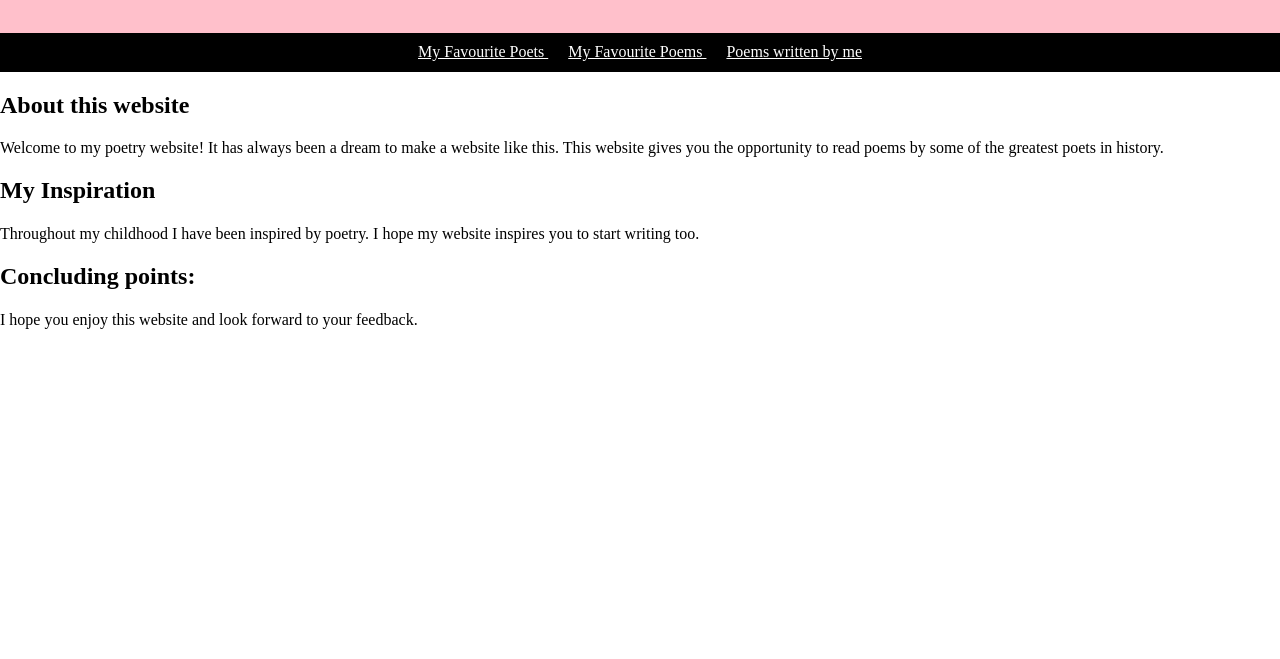
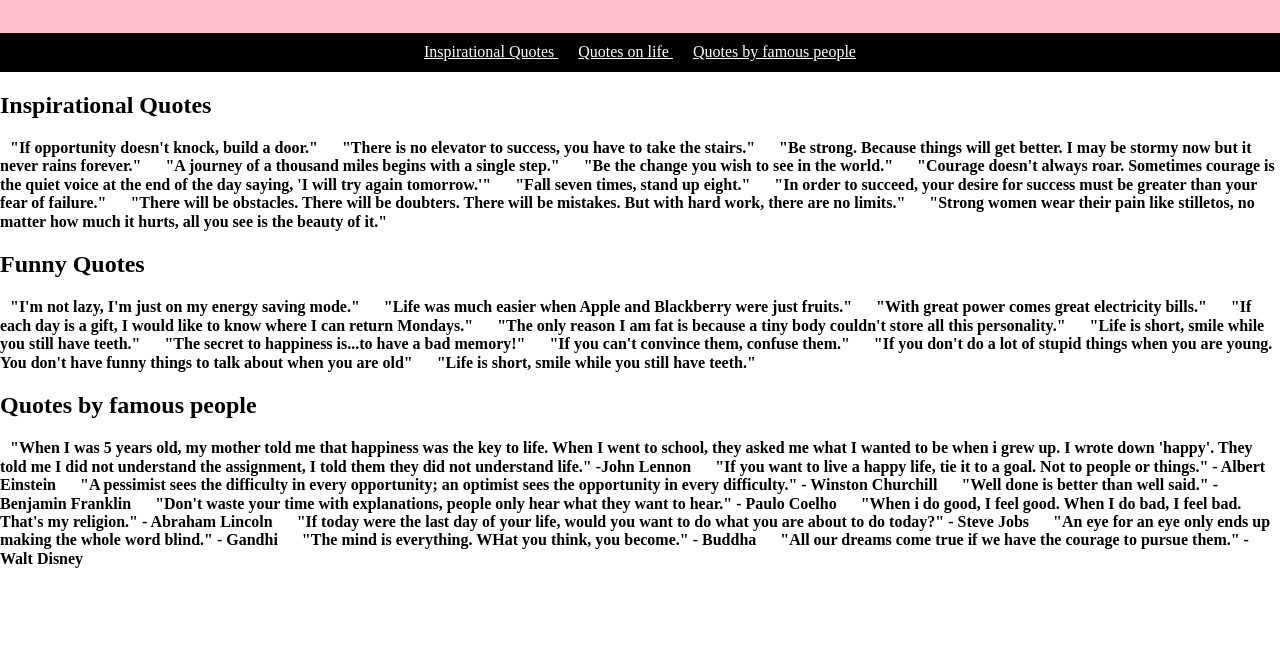
Before and after one commit to PavitraP/first_site, a plain HTML site: page index.html in a window 1280 px wide. Shown: the part 141-800 px from the top of the page. Drawn offline with nearby package versions, Linux system fonts and the light colour scheme.

Commit message:
1/12/2014

```diff
--- a/index.html
+++ b/index.html
@@ -27,24 +27,58 @@
       display: inline;
       padding: 0px 10px 0px 10px;
     }
+    {
+    .first{background-image: url("http://ahdimages.com/famous-quotes-famous-people/famous-quotes-by-famous-people-6/");
+    }
   </style>
 </head>
 <body>
   <header>
-    <h1> Poetry Paradise </h1>
+    <h1> Quotopia </h1>
     <ul>
-      <li><a href="#"> My Favourite Poets </a></li>
-      <li><a href="#"> My Favourite Poems </a></li>
-      <li><a href="#"> Poems written by me </a></li>
+      <li><a href="#"> Inspirational Quotes </a></li>
+      <li><a href="#"> Quotes on life </a></li>
+      <li><a href="#"> Quotes by famous people </a></li>
     </ul>
   </header>
   <style>
   ul {background-color: black;}
   </style>
-  <h2> About this website </h2>
-  <p> Welcome to my poetry website! It has always been a dream to make a website like this. This website gives you the opportunity to read poems by some of the greatest poets in history.</p>
-  <h2> My Inspiration </h2>
-  <p> Throughout my childhood I have been inspired by poetry. I hope my website inspires you to start writing too. </p>
-  <h2> Concluding points: </h2>
-  <p> I hope you enjoy this website and look forward to your feedback. </p>
+  <h2> Inspirational Quotes </h2>
+  <p> <b>
+   <li>"If opportunity doesn't knock, build a door." </li>
+   <li> "There is no elevator to success, you have to take the stairs." </li>
+   <li> "Be strong. Because things will get better. I may be stormy now but it never rains forever." </li>
+   <li> "A journey of a thousand miles begins with a single step." </li>
+   <li> "Be the change you wish to see in the world." </li>
+   <li> "Courage doesn't always roar. Sometimes courage is the quiet voice at the end of the day saying, 'I will try again tomorrow.'" </li>
+   <li> "Fall seven times, stand up eight." </li>
+   <li> "In order to succeed, your desire for success must be greater than your fear of failure." </li>
+   <li> "There will be obstacles. There will be doubters. There will be mistakes. But with hard work, there are no limits." </li>
+  <li> "Strong women wear their pain like stilletos, no matter how much it hurts, all you see is the beauty of it." </li>
+  </b> </p>
+  <h2> Funny Quotes </h2>
+  <p> <b> <li> "I'm not lazy, I'm just on my energy saving mode." </li>
+  <li> "Life was much easier when Apple and Blackberry were just fruits." </li>
+  <li> "With great power comes great electricity bills." </li>
+  <li> "If each day is a gift, I would like to know where I can return Mondays." </li>
+  <li> "The only reason I am fat is because a tiny body couldn't store all this personality." </li>
+  <li> "Life is short, smile while you still have teeth." </li>
+  <li> "The secret to happiness is...to have a bad memory!" </li>
+  <li> "If you can't convince them, confuse them." </li>
+  <li> "If you don't do a lot of stupid things when you are young. You don't have funny things to talk about when you are old" </li>
+  <li> "Life is short, smile while you still have teeth." </li>
+</b> <h2> Quotes by famous people </h2>
+  <p> <b>
+  <li> "When I was 5 years old, my mother told me that happiness was the key to life. When I went to school, they asked me what I wanted to be when i grew up. I wrote down 'happy'. They told me I did not understand the assignment, I told them they did not understand life." -John Lennon </li>
+  <li> "If you want to live a happy life, tie it to a goal. Not to people or things." - Albert Einstein </li>
+  <li> "A pessimist sees the difficulty in every opportunity; an optimist sees the opportunity in every difficulty." - Winston Churchill </li>
+  <li> "Well done is better than well said." - Benjamin Franklin </li>
+  <li> "Don't waste your time with explanations, people only hear what they want to hear." - Paulo Coelho </li>
+  <li> "When i do good, I feel good. When I do bad, I feel bad. That's my religion." - Abraham Lincoln </li>
+  <li> "If today were the last day of your life, would you want to do what you are about to do today?" - Steve Jobs </li>
+  <li> "An eye for an eye only ends up making the whole word blind." - Gandhi </li>
+  <li> "The mind is everything. WHat you think, you become." - Buddha </li>
+  <li> "All our dreams come true if we have the courage to pursue them." - Walt Disney </li>
+   </b> </p>
 </body>
```
